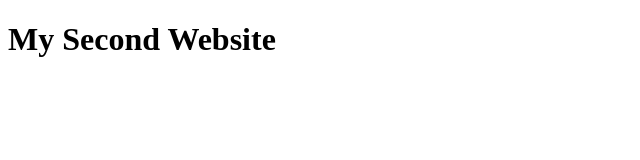
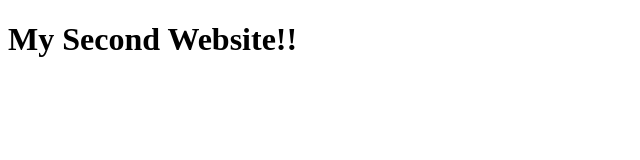
Before and after one commit to keithreynoldsworld/cool-project, a plain HTML site: page index.html in a window 1280 px wide. Shown: the full height of the page, 0-640 px from the left. Drawn offline with Linux system fonts and the light colour scheme.

```diff
--- a/index.html
+++ b/index.html
@@ -4,6 +4,6 @@
 	<title>My Second Website</title>
 </head>
 <body>
-<h1>My Second Website</h1>
+<h1>My Second Website!!</h1>
 </body>
 </html>
```
